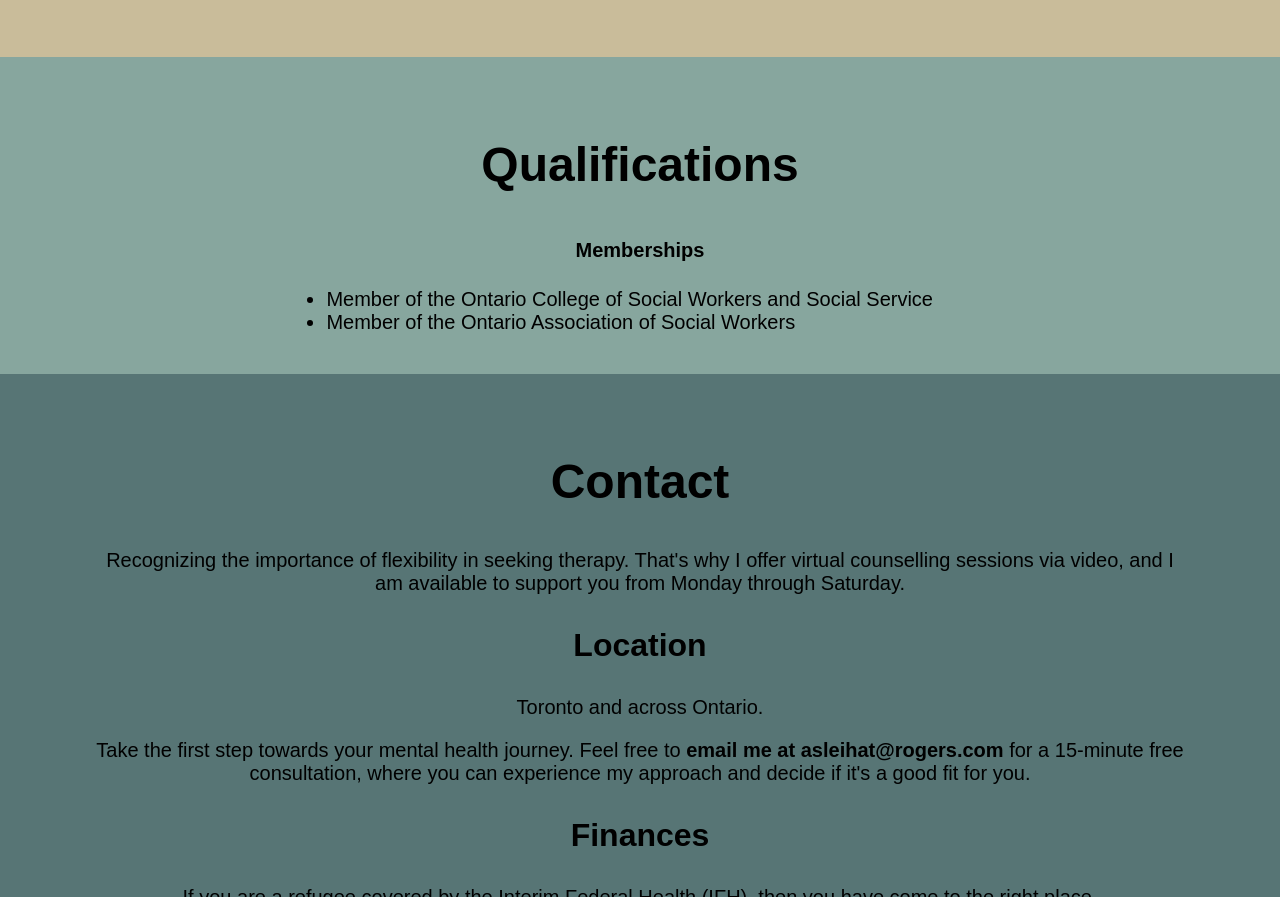
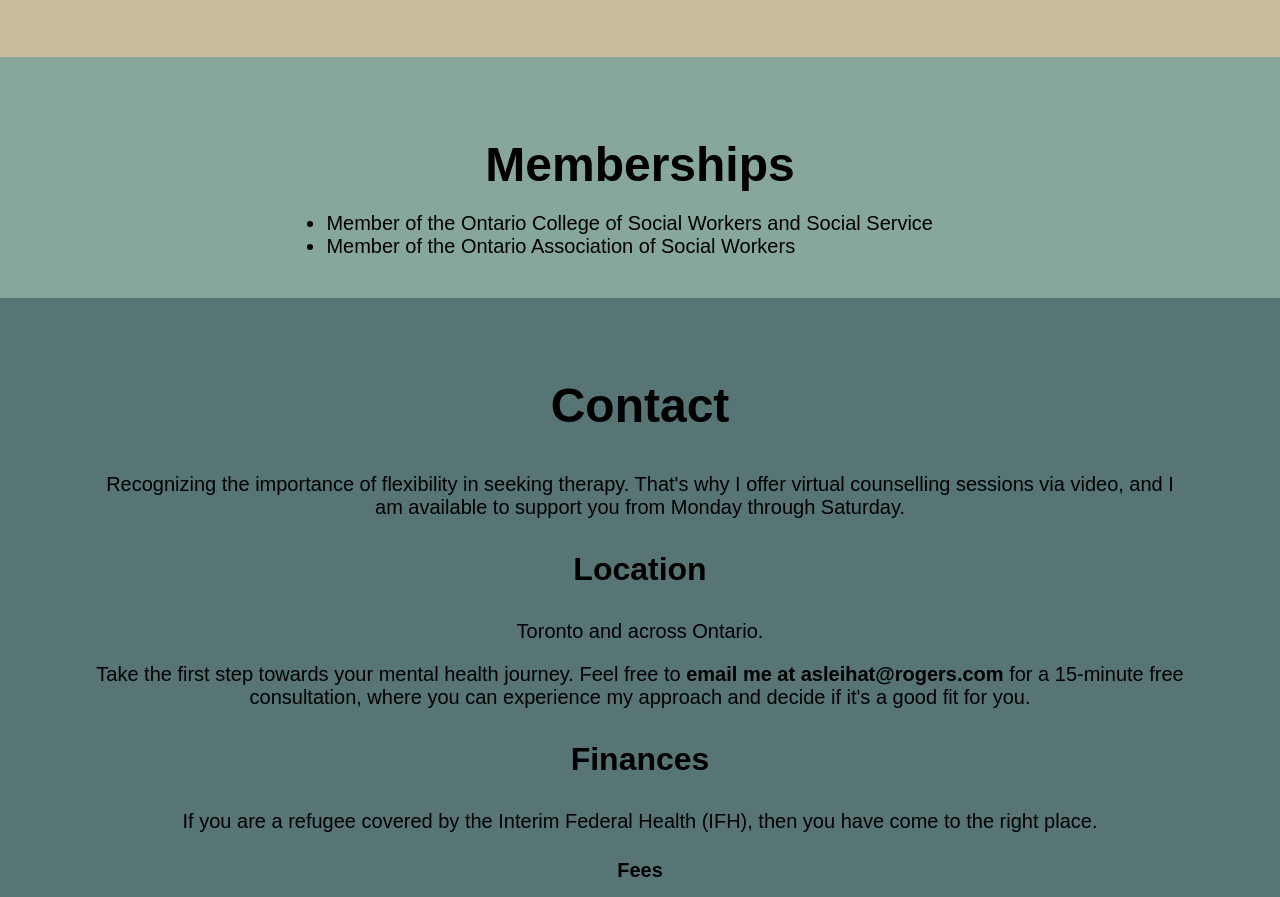
Before and after one commit to antoniojr100/Asma-website, a plain HTML site: page index.html in a window 1280 px wide. Shown: the part 2690-3587 px from the top of the page. Drawn offline with nearby package versions, Linux system fonts and the light colour scheme; a web font is replaced by a local one.

Commit message:
Qualifications header changed to Memberships

```diff
--- a/index.html
+++ b/index.html
@@ -130,8 +130,7 @@
         </section>
         <section id="qualifications">
             <div class="wrapper">
-                <h2>Qualifications</h2>
-                <h4>Memberships</h4>
+                <h2>Memberships</h2>
                 <ul id="additional-credentials">
                     <li>Member of the Ontario College of Social Workers and Social Service</li>
                     <li>Member of the Ontario Association of Social Workers</li>
```
